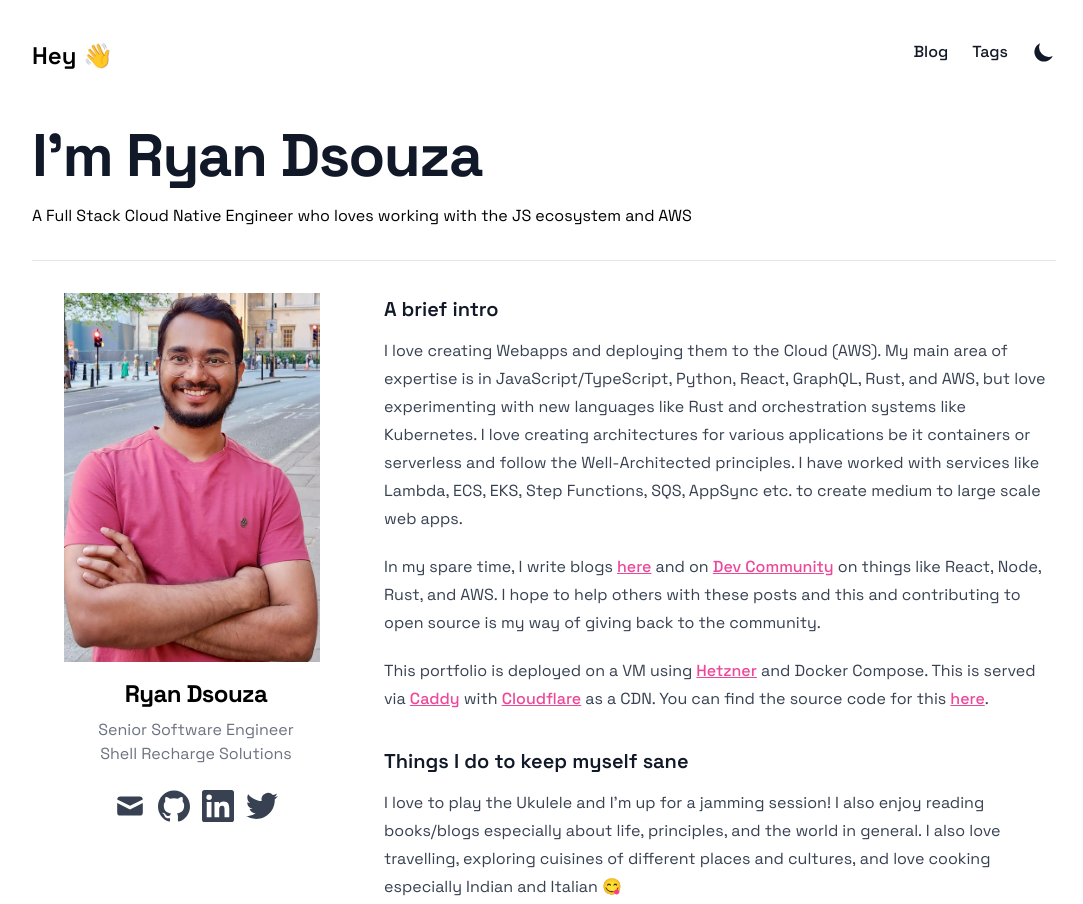
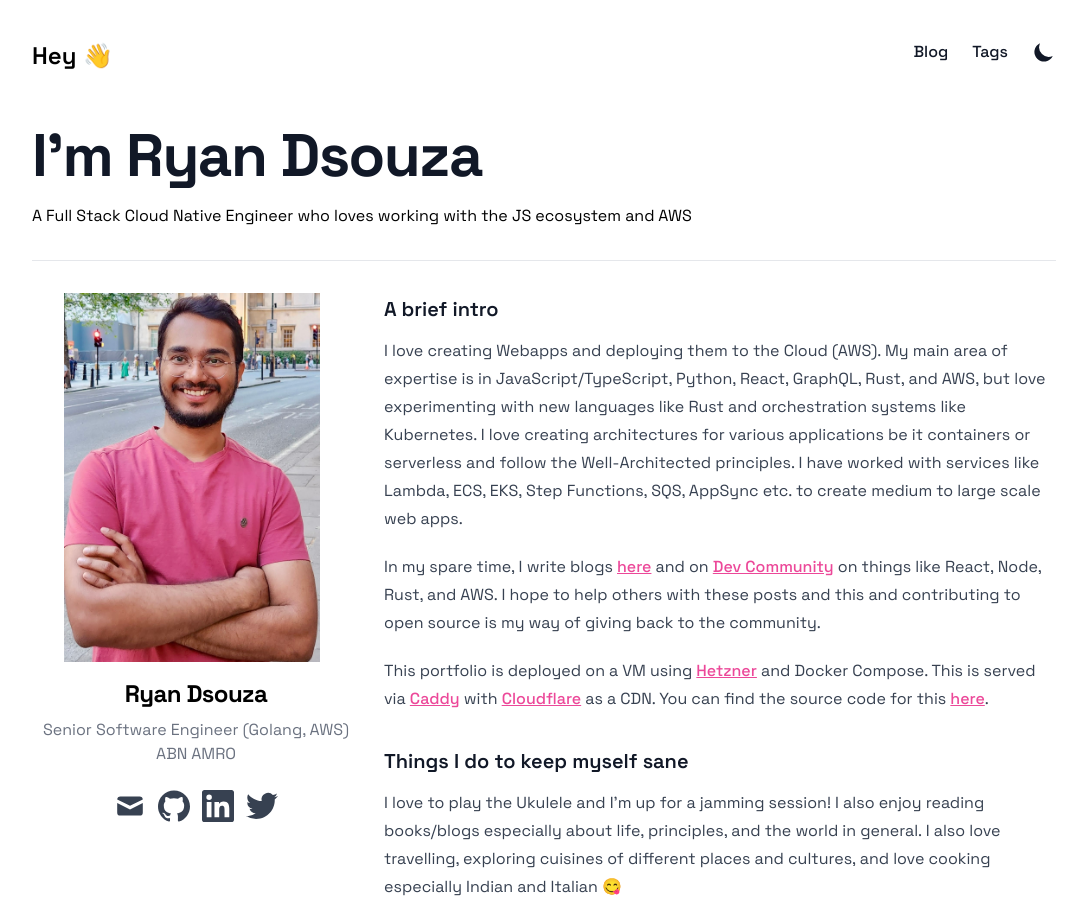
Before and after one commit to ryands17/cloud-resume, an Astro site: page / in a window 1280 px wide. Shown: the top 904 px of the page, without its empty margins (96-1179 px from the left). Built offline with nearby package versions, Linux system fonts and the light colour scheme; Astro itself is replaced by a stand-in of ours; some packages are replaced by stand-ins of ours.

Commit message:
fix: update job title

```diff
--- a/src/content/authors/default.mdx
+++ b/src/content/authors/default.mdx
@@ -1,8 +1,8 @@
 ---
 name: Ryan Dsouza
-occupation: Senior Software Engineer
+occupation: Senior Software Engineer (Golang, AWS)
 avatar: /static/images/author.jpeg
-company: Shell Recharge Solutions
+company: ABN AMRO
 email: contact@ryan17.dev
 twitter: https://twitter.com/ryands1701/
 linkedin: https://www.linkedin.com/in/ryan-dsouza-880522125/
```
